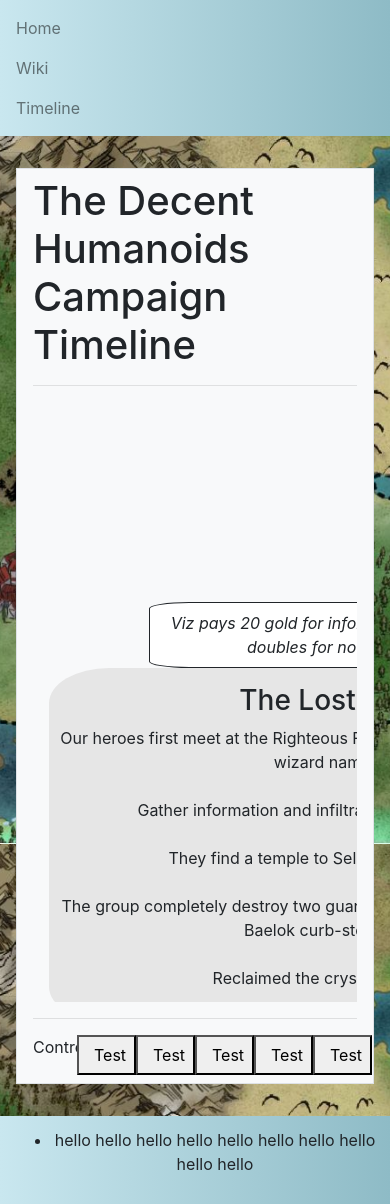
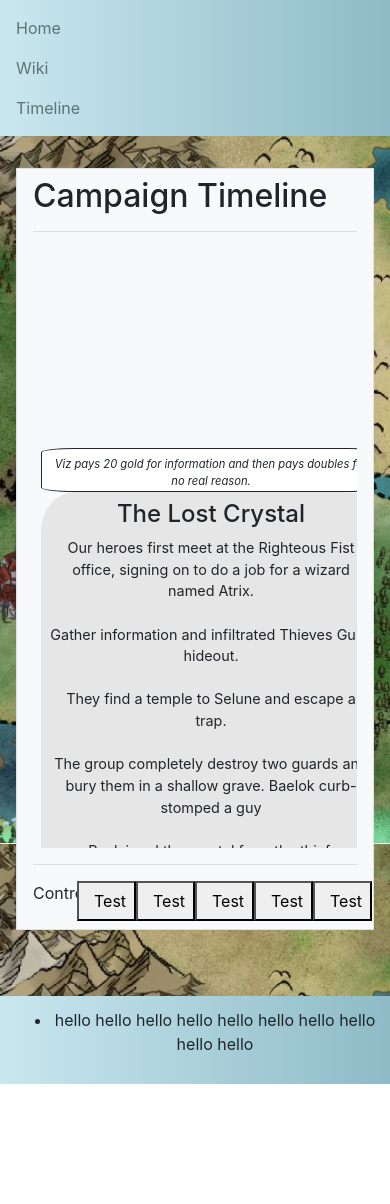
Before and after one commit to jonesec2/Decent_Humanoids, a React (Create React App) app: page /timeline in a window 390 px wide. After the commit the page ends 1084 px from the top, so only its background shows below. Built offline with nearby package versions, Linux system fonts and the light colour scheme.

Commit message:
styling timeline for mobile

```diff
--- a/src/components/MainTime.js
+++ b/src/components/MainTime.js
@@ -13,15 +13,16 @@ export default function MainTime() {
          <div className=" timelineText ">
             {info.map((search, i) => (
                <div className="timelineContainer mx-3" key={i}>
+
                   {search.topBlurb === "null" ?
-                     (<div></div>)
+                     (<div className="noBlurb"></div>)
                      :
-                     (<div className="topBlurb">{search.topBlurb}</div>)
+                     (<div className="topBlurb mx-auto">{search.topBlurb}</div>)
                   }
 
                   <div className="mainInfo">
-                     <h3>{search.title}</h3>
-                     <p>
+                     <h3 className="mainChild">{search.title}</h3>
+                     <p className="mainChild">
                         {search.mainInfo[0].info1}
                         <br />
                         <br />{search.mainInfo[0].info2}
--- a/src/pages/Home.css
+++ b/src/pages/Home.css
@@ -173,22 +173,28 @@
    max-width: 6000%;
    min-width: 5000px;
    max-height: 200px;
-   /* position:fixed; */
-   display:flex;
+   position:relative;
+   display: flex;
 }
 
 .timelineContainer {
    position: relative;
+   /* bottom: -600px; */
+   bottom: 0;
+   margin: 0 auto;
+}
 
+.noBlurb {
+   height: 66px;
 }
 
 
 .topBlurb {
    min-width: 200px;
-   max-width: 400px;
+   max-width: 480px;
    max-height: 100%;
    min-height: 50px;
-   margin-left: 100px;
+   margin: auto;
    background: white;
    text-align: center;
    border-radius: 10%;
@@ -197,12 +203,14 @@
    border-width: 0.05rem;
    padding: 0.5rem;
    font-style: italic;
+   align-items: center;
 }
 
 .mainInfo {
    margin-bottom: 1.5rem;
    max-width: 600px;
    min-height: 300px;
+   max-height: 350px;
    background: rgb(230,230,230);
    text-align: center;
    border-radius: 10%;
@@ -210,7 +218,23 @@
    padding-bottom: 1rem;
    padding-right: 0.5rem;
    padding-left: 0.5rem;
-   /* overflow: hidden; */
+   position: relative;
+   bottom: 0;
+}
+
+.mainChild {
+   position: relative;
+}
+
+.line {
+   width: 120%;
+   height: 4px;
+   background: rgb(29,97,164);
+   z-index: 2;
+   position: absolute;
+   margin: auto;
+   bottom: 0;
+   margin-bottom: -15.8rem;
 }
 
 .dot {
@@ -218,31 +242,26 @@
    height: 25px;
    background: rgb(97,186,255);
    border-radius: 50%;
-   margin-left: 287.5px;
-   z-index: 1;
-   /* margin-top: -10px; */
+   z-index: 4;
+   align-items: center;
+   margin-left: 47.9%;
+   position: absolute;
+   bottom: 0;
+   margin-bottom: -16.5rem;
 }
 
-.line {
-   width: 120%;
-   height: 4px;
-   background: rgb(29,97,164);
-   /* margin-left: 83px; */
-   /* position: fixed; */
-   z-index: 2;
-   margin-bottom: -14.5px;
-}
 
 .sessionNumber {
    background: rgb(0,117,232);
-   display: inline-block;
    height: 25px;
-   margin-left: 225px;
-   margin-top: 40px;
-   position: relative;
+   margin-left: 37.5%;
+   position: absolute;
    width: 150px;
    color: white;
    text-align: center;
+   align-items: center;
+   bottom: 0;
+   margin-bottom: -21rem;
 }
 
 .sessionNumber:before {
@@ -252,6 +271,7 @@
    content: "";
    height: 0;
    left: 0;
+   margin: auto;
    position: absolute;
    top: -30px;
    width: 0;
@@ -261,12 +281,129 @@
    width: 150px;
    height: 30px;
    background: white;
-   margin-left: 225px;
+   margin-left: 37.5%;
    color: black;
    text-align: center;
    border: black;
    border: solid;
    border-width: 0.05rem;
+   position: absolute;
+   bottom: -22.8rem;
+}
+
+@media (max-width: 767px) {
+
+   .timelineContainer {
+      position: relative;
+      /* bottom: -600px; */
+      width: 440px;
+      bottom: 0;
+      margin: 0 auto;
+      font-size: 0.95rem;
+   }
+
+   h3 {
+      font-size: 1.6rem;
+   }
+
+   .noBlurb {
+      height: 48px;
+   }
+
+   .topBlurb {
+      min-width: 200px;
+      max-width: 400px;
+      max-height: 48px;
+      min-height: 48px;
+      padding: 0.4rem;
+      font-size: 0.85rem;
+
+   }
+
+   .mainInfo {
+      min-height: 280px;
+      max-height: 400px;
+      padding-top: 0.5rem;
+      padding-bottom: 0.5rem;
+   }
+
+   .dot {
+      margin-left: 47.5%;
+      margin-bottom: -17.5rem;
+   }
+
+   .line {
+      margin-bottom: -16.8rem;
+   }
+
+   .sessionNumber {
+      margin-left: 33%;
+      margin-bottom: -22rem;
+   }
+
+   .days {
+      margin-left: 33%;
+      bottom: -23.8rem;
+   }
+
+}
+
+@media (max-width: 543px) {
+
+   .timelineContainer {
+      position: relative;
+      /* bottom: -600px; */
+      width: 340px;
+      bottom: 0;
+      margin-left: 8px!important;
+      margin-right: 8px!important;
+      font-size: 0.9rem;
+   }
+
+   h3 {
+      font-size: 1.5rem;
+   }
+
+   .noBlurb {
+      height: 44px;
+   }
+
+   .topBlurb {
+      min-width: 200px;
+      max-width: 340px;
+      max-height: 44px;
+      min-height: 44px;
+      padding: 0.4rem;
+      font-size: 0.7rem;
+
+   }
+
+   .mainInfo {
+      min-height: 280px;
+      max-height: 400px;
+      padding-top: 0.5rem;
+      padding-bottom: 0.5rem;
+   }
+
+   .dot {
+      margin-left: 46.3%;
+      margin-bottom: -17.5rem;
+   }
+
+   .line {
+      margin-bottom: -16.8rem;
+   }
+
+   .sessionNumber {
+      margin-left: 27.9%;
+      margin-bottom: -22rem;
+   }
+
+   .days {
+      margin-left: 27.9%;
+      bottom: -23.8rem;
+   }
+
 }
 
 #base {
@@ -481,6 +618,12 @@ a.lightbox-close:after {
 
 .minHome {
    min-height: 400px;
+}
+
+@media (max-width: 420px) {
+   .mobileHeading {
+      font-size: 2rem;
+   }
 }
 
 .noMatch {
--- a/src/pages/Timeline.js
+++ b/src/pages/Timeline.js
@@ -19,7 +19,7 @@ export default function Timeline() {
          <div className="noMatch">
             <Wrapper>
                <div className="minHome">
-                  <h1 className="text-left">The Decent Humanoids Campaign Timeline</h1>
+                  <h1 className="text-left mobileHeading">Campaign Timeline</h1>
                   <hr />
                   {/* <div className="timeline">
                      <img className="timelineImage" src={normalizedHistory} />
```
